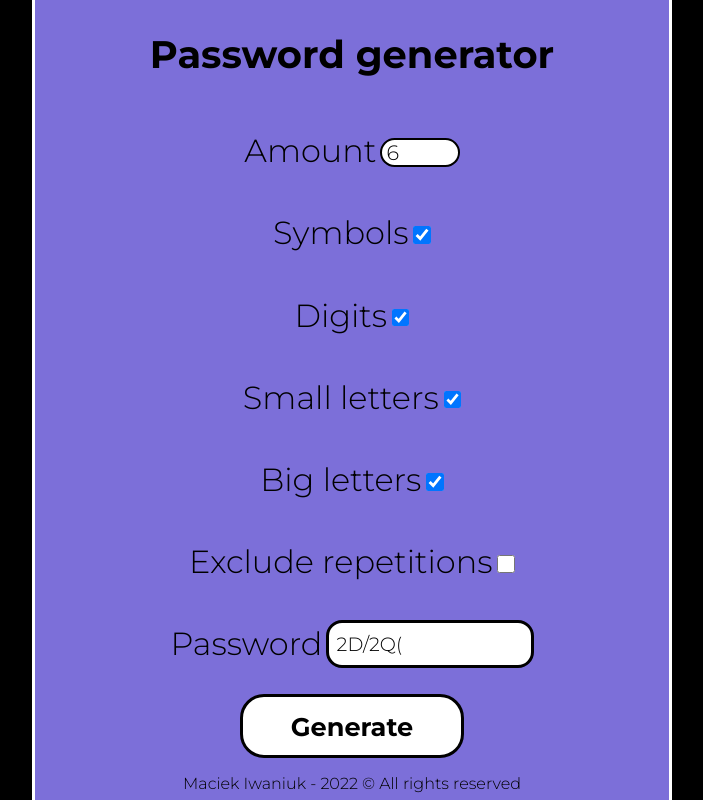
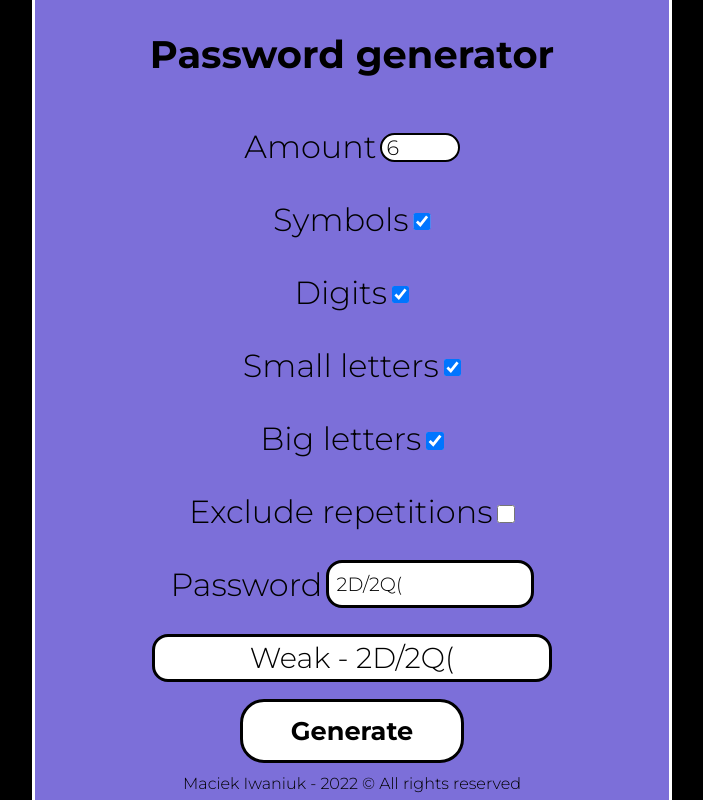
Before and after one commit to maciekiwaniuk/password-generator, a Vue app: page / in a window 1280 px wide. Shown: the whole page, without its empty margins (288-991 px from the left). Built offline with nearby package versions, Linux system fonts and the light colour scheme; what vue-sweetalert2 would draw is missing.

Commit message:
Add password strength meter

```diff
--- a/src/components/PasswordGenerator.vue
+++ b/src/components/PasswordGenerator.vue
@@ -74,6 +74,10 @@
         </div>
 
         <div class="row">
+            <PasswordGeneratorStrengthMeter :generatedPassword="generatedPassword"/>
+        </div>
+
+        <div class="row">
             <button class="generate-button" @click="regeneratePassword();">Generate</button>
         </div>
 
@@ -81,8 +85,13 @@
 </template>
 
 <script>
+import PasswordGeneratorStrengthMeter from '@/components/PasswordGeneratorStrengthMeter.vue';
+
 export default {
     name: 'PasswordGenerator',
+    components: {
+        PasswordGeneratorStrengthMeter
+    },
     beforeCreate() {
         // Creates and saves default value of options to local storage if values weren't set yet
         if (localStorage.getItem('amountOfCharacters') === null) localStorage.setItem('amountOfCharacters', 6);
@@ -272,6 +281,7 @@ $disabled-color: rgb(182, 179, 179);
         font-size: 1.2rem;
         padding-left: 0.5rem;
         border-radius: 1rem;
+        outline: none;
 
         border: solid black 0.2rem;;
         background-color: white;
@@ -343,6 +353,8 @@ $disabled-color: rgb(182, 179, 179);
 
     .greyedText {
         color: $disabled-color !important;
+        text-decoration: line-through;
+
         transition: ease color 0.7s;
     }
 
--- /dev/null
+++ b/src/components/PasswordGeneratorStrengthMeter.vue
@@ -0,0 +1,75 @@
+<template>
+    <div class="strength-meter">
+        <div
+            :class="{
+                veryWeakText: passwordStrength == 'veryWeak',
+                weakText: passwordStrength == 'weak',
+                mediumText: passwordStrength == 'medium',
+                strongText: passwordStrength == 'strong',
+                veryStrongText: passwordStrength == 'veryStrong',
+                unhackableText: passwordStrength == 'unhackable'
+            }"
+        >
+            Weak - {{ generatedPassword }}
+        </div>
+    </div>
+</template>
+
+<script>
+export default {
+    name: 'PasswordGeneratorStrengthMeter',
+    data() {
+        return {
+
+        }
+    },
+    props: {
+        generatedPassword: {
+            type: String,
+            validator(value) {
+                return value.length < 1001;
+            }
+        }
+    },
+    methods: {
+
+    },
+    computed: {
+        /**
+         * Strength of generated password in string
+         */
+        passwordStrength() {
+            return 'veryWeak';
+        },
+        /**
+         * Text value of generated password strength
+         */
+        passwordStrengthText() {
+            if (this.passwordStrength == 'veryWeak') return 'Very weak';
+            else if (this.passwordStrength == 'weak') return 'Weak';
+            else if (this.passwordStrength == 'medium') return 'Medium';
+            else if (this.passwordStrength == 'strong') return 'Strong';
+            else if (this.passwordStrength == 'veryStrong') return 'Very strong';
+            else if (this.passwordStrength == 'unhackable') return 'Unhackable';
+            else return '??';
+        }
+    }
+}
+</script>
+
+<style lang="scss" scoped>
+
+.strength-meter {
+    position: relative;
+    display: flex;
+    align-items: center;
+    justify-content: center;
+    font-size: 1.8rem;
+    height: 3rem;
+    width: 25rem;
+    background-color: white;
+    border: solid black 0.2rem;
+    border-radius: 1rem;
+}
+
+</style>
```
